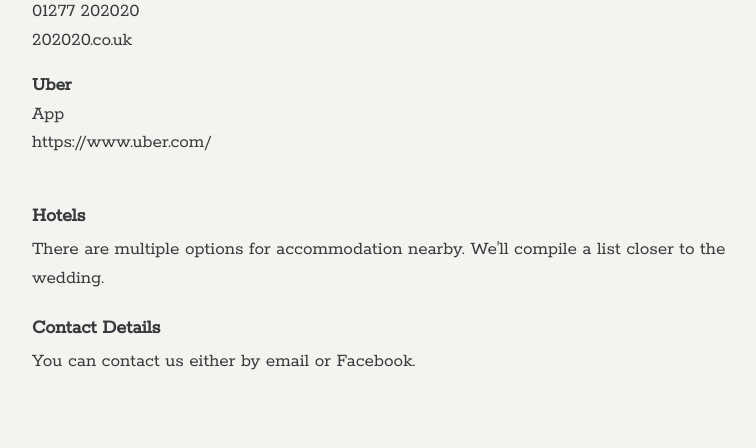
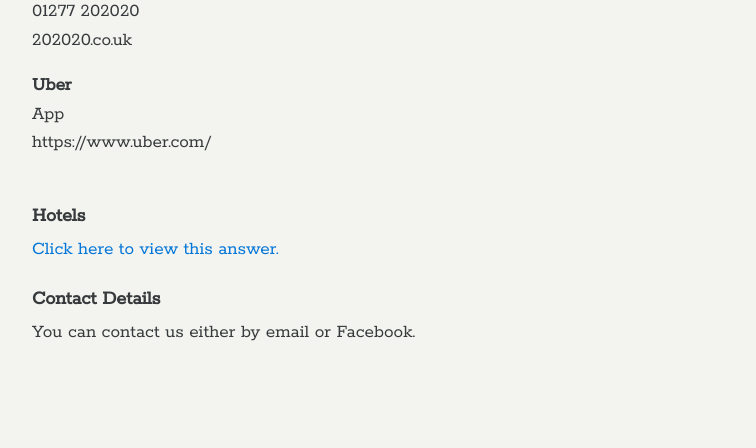
Before and after one commit to josephshambrook/wedding, a Django app: page /faq/practical/ in a window 1280 px wide. Shown: the part 2854-3302 px from the top of the page, without its empty margins (338-1094 px from the left). After the commit the page ends 3195 px from the top, so only its background shows below. Run offline with Django 3.2, Linux system fonts and the light colour scheme; some libraries are stand-ins or nearby versions.

Commit message:
Add hotels link to FAQs

```diff
--- a/weddingapp/templates/weddingapp/practical.html
+++ b/weddingapp/templates/weddingapp/practical.html
@@ -109,7 +109,7 @@
     <div class="m-b-3">https://www.uber.com/</div>
 
     <h5><strong>{% trans "Hotels" %}</strong></h5>
-    <p>{% trans "There are multiple options for accommodation nearby. We'll compile a list closer to the wedding." %}</p>
+    <p><a href="{% url "weddingapp.views.hotels_view" %}">{% trans "Click here to view this answer." %}</a></p>
 
     <h5><strong>{% trans "Contact Details" %}</strong></h5>
     <p>{% trans "You can contact us either by email or Facebook." %}</p>
```
